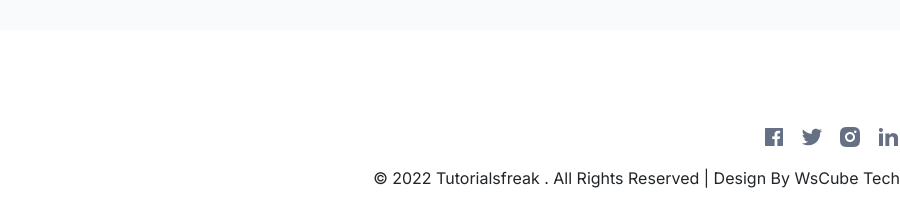
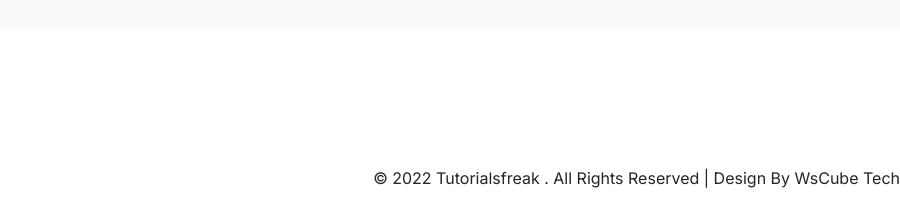
Before and after one commit to hiteshsain041-beep/figmapage2, a plain HTML site: page index.html in a window 1280 px wide. Shown: the part 4862-5078 px from the top of the page, 380-1280 px from the left. Drawn offline with nearby package versions, Linux system fonts and the light colour scheme.

Commit message:
full figma file

```diff
--- a/index.html
+++ b/index.html
@@ -302,7 +302,6 @@
      <div style="display: flex; margin-left: 100px; justify-content: space-between; margin-top: 80px;">
   <div><img  src="images/logo (1).svg" alt=""></div>
 
-  <div>  <img  style="margin-top: 15px ; margin-left: 15px;" src="images/Group 284.png" alt=""></div>
 </div>
 
 <div style="display: flex; justify-content: space-between; margin-left: 100px; margin-bottom: 10px;">
```
